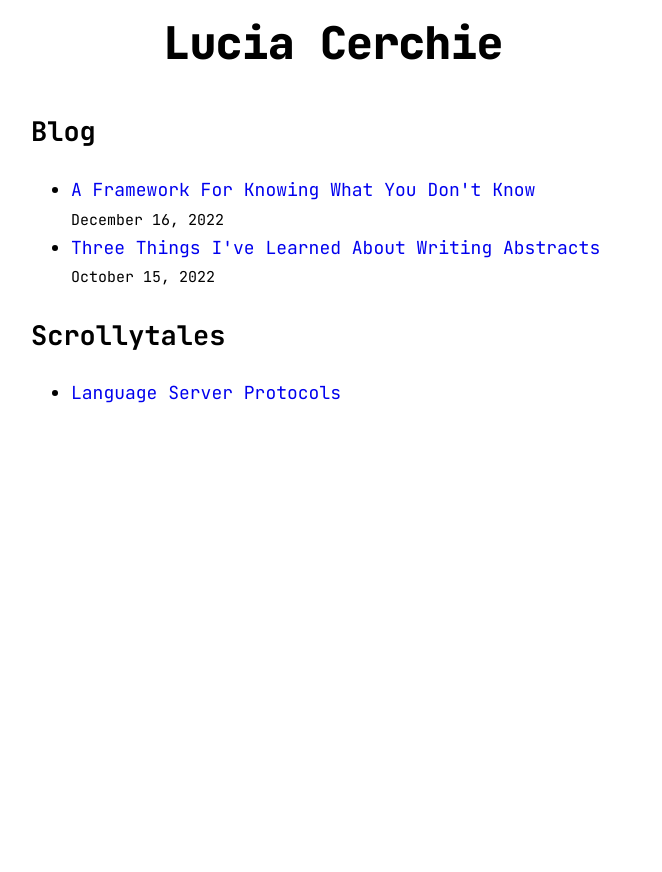
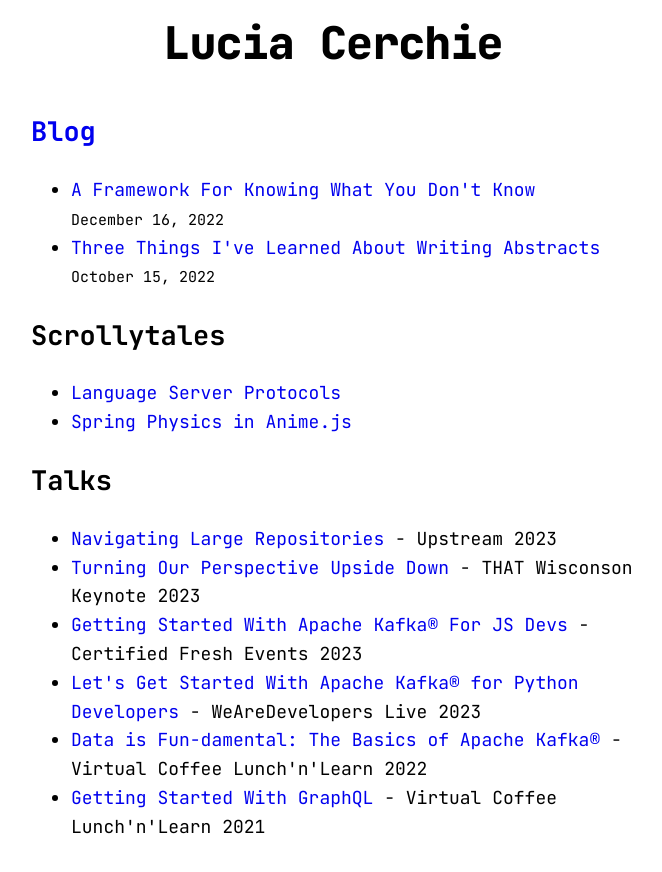
Before and after one commit to Cerchie/my-site-and-blog, a Next.js app: page / in a window 1280 px wide. Shown: the part 200-1072 px from the top of the page, without its empty margins (307-969 px from the left). Before the commit the page ends 800 px from the top, so only its background shows below. Built offline with nearby package versions, Linux system fonts and the light colour scheme.

Commit message:
talks and blog home

```diff
--- a/components/layout.js
+++ b/components/layout.js
@@ -67,6 +67,7 @@ export default function Layout({ children, home }) {
           <Link href="/">← Back to home</Link>
         </div>
       )}
+
     </div>
   );
 }
--- a/pages/index.js
+++ b/pages/index.js
@@ -24,7 +24,7 @@ export default function Home({ allPostsData }) {
 <link rel="icon" href="/favicon.ico" />
 </Head>
       <section className={`${utilStyles.headingMd} ${utilStyles.padding1px}`}>
-        <h2 className={utilStyles.headingLg}>Blog</h2>
+      <Link href="/bloghome"><h2 className={utilStyles.headingLg}>Blog</h2></Link>
         <ul className={utilStyles.list}>
           {allPostsData.map(({ id, date, title }) => (
    <li className={utilStyles.listItem} key={id}>
@@ -45,6 +45,41 @@ export default function Home({ allPostsData }) {
             <Link href="https://what-is-the-lsp.netlify.app/">Language Server Protocols</Link>
                 <br />
           </li>
+          <li className={utilStyles.listItem}>
+            <Link href="https://spring-physics-in-animejs.netlify.app/">Spring Physics in Anime.js</Link>
+                <br />
+          </li>
+        </ul>
+      </section>
+      <section className={`${utilStyles.headingMd} ${utilStyles.padding1px}`}>
+        <h2 className={utilStyles.headingLg}>Talks</h2>
+        <ul className={utilStyles.list}>
+          <li className={utilStyles.listItem}>
+            <Link href="https://www.youtube.com/watch?v=LwzMLILuDXs">Navigating Large Repositories</Link> - Upstream 2023
+                <br />
+          </li>
+          <li className={utilStyles.listItem}>
+            <Link href="https://www.youtube.com/live/L_Q-U3HzHBY?si=os5s4i0fOkthgc6p">Turning Our Perspective Upside Down</Link> - THAT Wisconson Keynote 2023
+                <br />
+          </li>
+          <li className={utilStyles.listItem}>
+            <Link href="https://youtu.be/Gg2v5fOeiZ8?si=FsnljUFIo2RcFS7u">Getting Started With Apache Kafka® For JS Devs</Link> - Certified Fresh Events 2023
+                <br />
+          </li>
+          <li className={utilStyles.listItem}>
+            <Link href="https://www.youtube.com/live/klvt1xUArmU?si=hXi-lL48FpuyQ5SF&t=10952"> Let's Get Started With Apache Kafka® for Python Developers</Link> - WeAreDevelopers Live 2023
+                <br />
+          </li>
+          <li className={utilStyles.listItem}>
+            <Link href="https://youtu.be/F_a9EGbsyKQ?si=-Yfp0BmDI19cnbtN">Data is Fun-damental: The Basics of Apache Kafka®</Link> - Virtual Coffee Lunch'n'Learn 2022
+                <br />
+          </li>
+          <li className={utilStyles.listItem}>
+            <Link href="https://youtu.be/mUt0vojFyXY?si=DRtOjHXCNZ925iBY">Getting Started With GraphQL</Link> - Virtual Coffee Lunch'n'Learn 2021
+                <br />
+          </li>
+
+
         </ul>
       </section>
     </Layout>
--- a/styles/Home.module.css
+++ b/styles/Home.module.css
@@ -48,38 +48,6 @@
   margin-top: 3rem;
 }
 
-.card {
-  margin: 1rem;
-  flex-basis: 45%;
-  padding: 1.5rem;
-  text-align: left;
-  color: inherit;
-  text-decoration: none;
-  border: 1px solid #eaeaea;
-  border-radius: 10px;
-  transition:
-    color 0.15s ease,
-    border-color 0.15s ease;
-}
-
-.card:hover,
-.card:focus,
-.card:active {
-  color: hsl(126°, 87%, 24%);
-  border-color: hsl(126°, 87%, 24%);
-}
-
-.card h3 {
-  margin: 0 0 1rem 0;
-  font-size: 1.5rem;
-}
-
-.card p {
-  margin: 0;
-  font-size: 1.25rem;
-  line-height: 1.5;
-}
-
 .logo {
   height: 1em;
 }
```
Also changed, not shown: pages/bloghome.js (added, +42 -0 lines).
